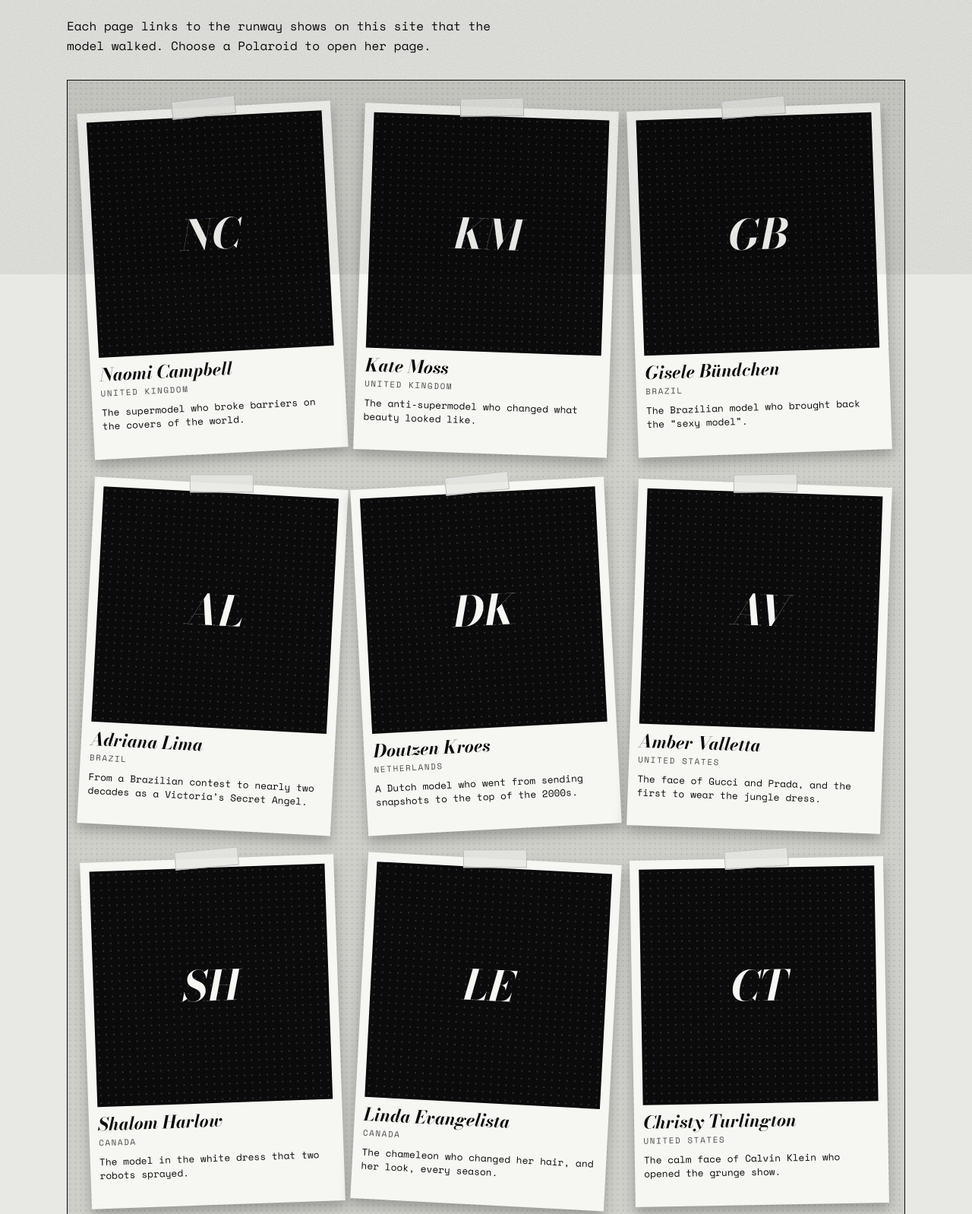
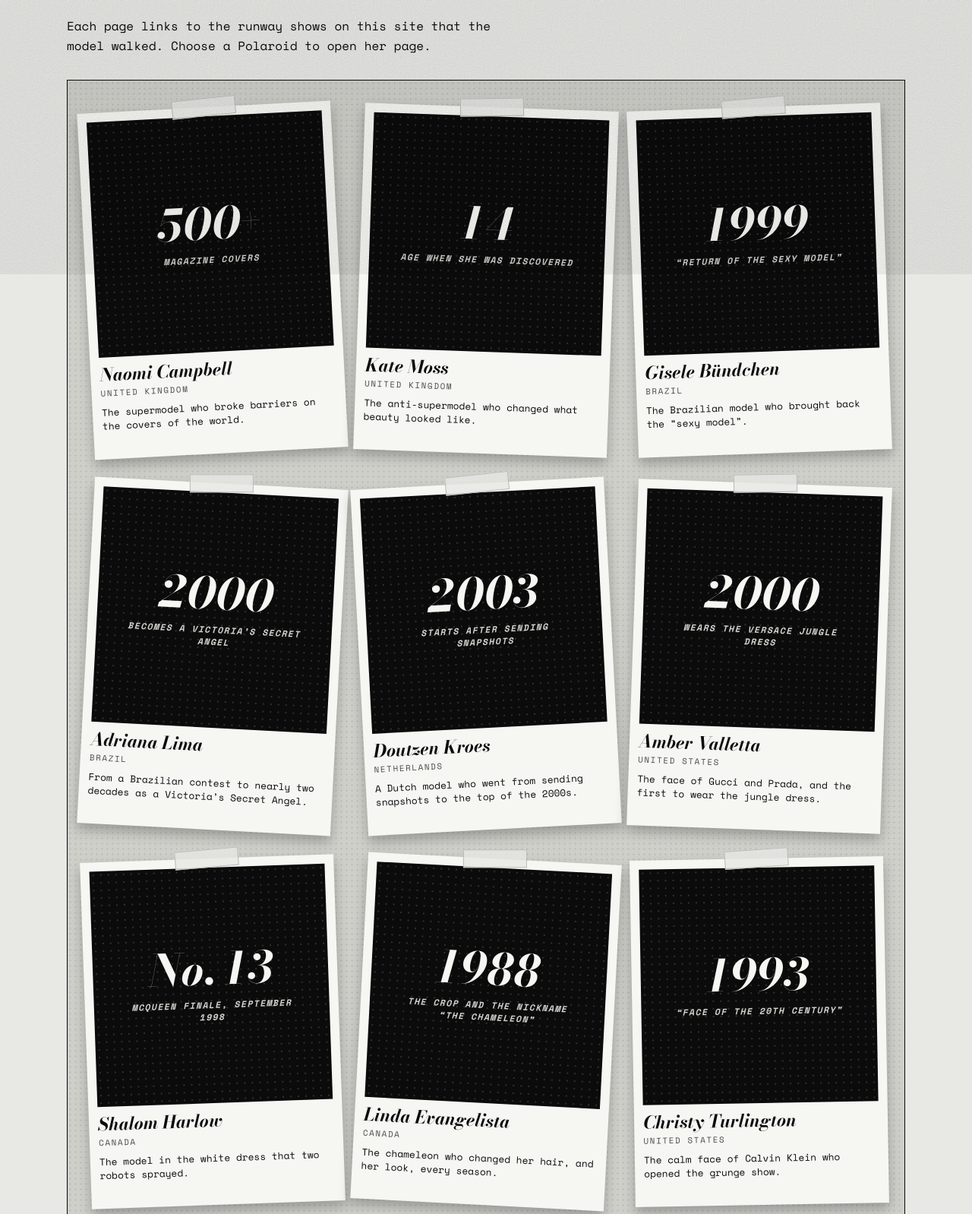
Before and after one commit to giuliaiglesias/fashion_archive, a plain HTML site: page models.html in a window 1280 px wide. Shown: the part 439-2037 px from the top of the page at 76% size. Drawn offline with nearby package versions, Linux system fonts and the light colour scheme.

Commit message:
Add files via upload
Replace the initials on the model Polaroids with a fact from each page

```diff
--- a/css/styles.css
+++ b/css/styles.css
@@ -489,3 +489,8 @@ body::after {
 .src-list a:hover, .plain-list a:hover { color: var(--red); }
 .plain-list { max-width: 760px; }
 .page-body section p { max-width: 760px; line-height: 1.6; }
+
+/* Polaroid fact text (replaces initials) */
+.pol-photo { display: flex; justify-content: center; align-items: center; flex-direction: column; text-align: center; padding: 1rem; gap: .6rem; align-content: center; }
+.pol-photo .pol-big { font-family: var(--font-display); font-style: italic; font-weight: 900; font-size: clamp(2.6rem, 5vw, 3.6rem); line-height: 1; color: var(--paper-light); }
+.pol-photo .pol-small { font-family: var(--font-mono, "Space Mono", monospace); font-size: .72rem; letter-spacing: .12em; text-transform: uppercase; color: #d4d4d0; line-height: 1.4; max-width: 90%; }
--- a/models.html
+++ b/models.html
@@ -20,7 +20,7 @@
         <li style="--r:-3deg">
           <a class="pol" href="model-naomi-campbell.html">
             <span class="pol-tape" aria-hidden="true"></span>
-            <span class="pol-photo" aria-hidden="true"><span>NC</span></span>
+            <span class="pol-photo" aria-hidden="true"><span class="pol-big">500+</span><span class="pol-small">magazine covers</span></span>
             <span class="pol-name">Naomi Campbell</span>
             <span class="pol-tag">United Kingdom</span>
             <span class="pol-line">The supermodel who broke barriers on the covers of the world.</span>
@@ -29,7 +29,7 @@
         <li style="--r:2deg">
           <a class="pol" href="model-kate-moss.html">
             <span class="pol-tape" aria-hidden="true"></span>
-            <span class="pol-photo" aria-hidden="true"><span>KM</span></span>
+            <span class="pol-photo" aria-hidden="true"><span class="pol-big">14</span><span class="pol-small">age when she was discovered</span></span>
             <span class="pol-name">Kate Moss</span>
             <span class="pol-tag">United Kingdom</span>
             <span class="pol-line">The anti-supermodel who changed what beauty looked like.</span>
@@ -38,7 +38,7 @@
         <li style="--r:-2deg">
           <a class="pol" href="model-gisele-bundchen.html">
             <span class="pol-tape" aria-hidden="true"></span>
-            <span class="pol-photo" aria-hidden="true"><span>GB</span></span>
+            <span class="pol-photo" aria-hidden="true"><span class="pol-big">1999</span><span class="pol-small">&ldquo;Return of the Sexy Model&rdquo;</span></span>
             <span class="pol-name">Gisele Bündchen</span>
             <span class="pol-tag">Brazil</span>
             <span class="pol-line">The Brazilian model who brought back the “sexy model”.</span>
@@ -47,7 +47,7 @@
         <li style="--r:3deg">
           <a class="pol" href="model-adriana-lima.html">
             <span class="pol-tape" aria-hidden="true"></span>
-            <span class="pol-photo" aria-hidden="true"><span>AL</span></span>
+            <span class="pol-photo" aria-hidden="true"><span class="pol-big">2000</span><span class="pol-small">becomes a Victoria&rsquo;s Secret Angel</span></span>
             <span class="pol-name">Adriana Lima</span>
             <span class="pol-tag">Brazil</span>
             <span class="pol-line">From a Brazilian contest to nearly two decades as a Victoria’s Secret Angel.</span>
@@ -56,7 +56,7 @@
         <li style="--r:-3deg">
           <a class="pol" href="model-doutzen-kroes.html">
             <span class="pol-tape" aria-hidden="true"></span>
-            <span class="pol-photo" aria-hidden="true"><span>DK</span></span>
+            <span class="pol-photo" aria-hidden="true"><span class="pol-big">2003</span><span class="pol-small">starts after sending snapshots</span></span>
             <span class="pol-name">Doutzen Kroes</span>
             <span class="pol-tag">Netherlands</span>
             <span class="pol-line">A Dutch model who went from sending snapshots to the top of the 2000s.</span>
@@ -65,7 +65,7 @@
         <li style="--r:2deg">
           <a class="pol" href="model-amber-valletta.html">
             <span class="pol-tape" aria-hidden="true"></span>
-            <span class="pol-photo" aria-hidden="true"><span>AV</span></span>
+            <span class="pol-photo" aria-hidden="true"><span class="pol-big">2000</span><span class="pol-small">wears the Versace jungle dress</span></span>
             <span class="pol-name">Amber Valletta</span>
             <span class="pol-tag">United States</span>
             <span class="pol-line">The face of Gucci and Prada, and the first to wear the jungle dress.</span>
@@ -74,7 +74,7 @@
         <li style="--r:-2deg">
           <a class="pol" href="model-shalom-harlow.html">
             <span class="pol-tape" aria-hidden="true"></span>
-            <span class="pol-photo" aria-hidden="true"><span>SH</span></span>
+            <span class="pol-photo" aria-hidden="true"><span class="pol-big">No. 13</span><span class="pol-small">McQueen finale, September 1998</span></span>
             <span class="pol-name">Shalom Harlow</span>
             <span class="pol-tag">Canada</span>
             <span class="pol-line">The model in the white dress that two robots sprayed.</span>
@@ -83,7 +83,7 @@
         <li style="--r:3deg">
           <a class="pol" href="model-linda-evangelista.html">
             <span class="pol-tape" aria-hidden="true"></span>
-            <span class="pol-photo" aria-hidden="true"><span>LE</span></span>
+            <span class="pol-photo" aria-hidden="true"><span class="pol-big">1988</span><span class="pol-small">the crop and the nickname &ldquo;the chameleon&rdquo;</span></span>
             <span class="pol-name">Linda Evangelista</span>
             <span class="pol-tag">Canada</span>
             <span class="pol-line">The chameleon who changed her hair, and her look, every season.</span>
@@ -92,7 +92,7 @@
         <li style="--r:-1deg">
           <a class="pol" href="model-christy-turlington.html">
             <span class="pol-tape" aria-hidden="true"></span>
-            <span class="pol-photo" aria-hidden="true"><span>CT</span></span>
+            <span class="pol-photo" aria-hidden="true"><span class="pol-big">1993</span><span class="pol-small">&ldquo;Face of the 20th Century&rdquo;</span></span>
             <span class="pol-name">Christy Turlington</span>
             <span class="pol-tag">United States</span>
             <span class="pol-line">The calm face of Calvin Klein who opened the grunge show.</span>
```
Also changed, not shown: 1 other file.
